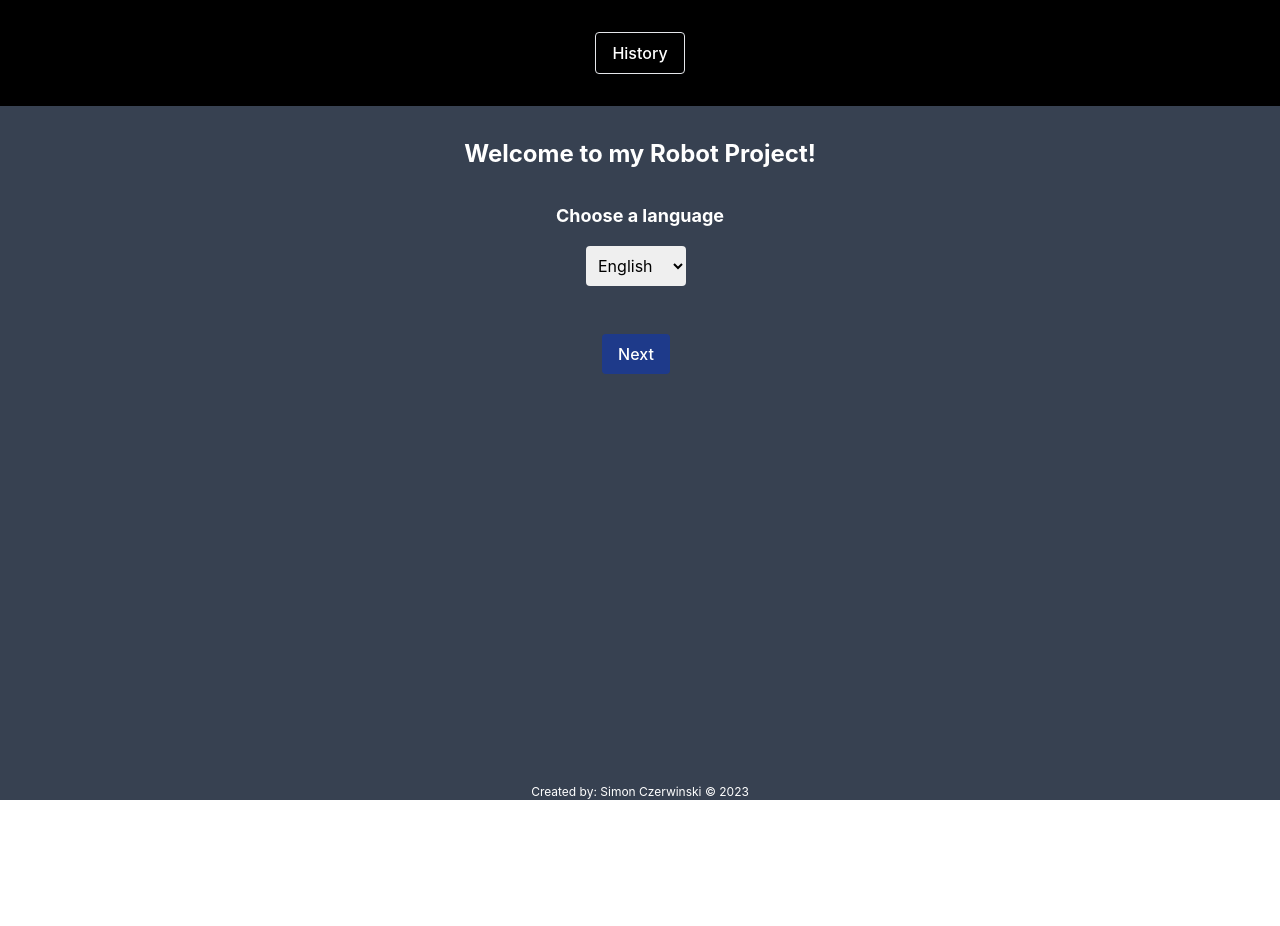
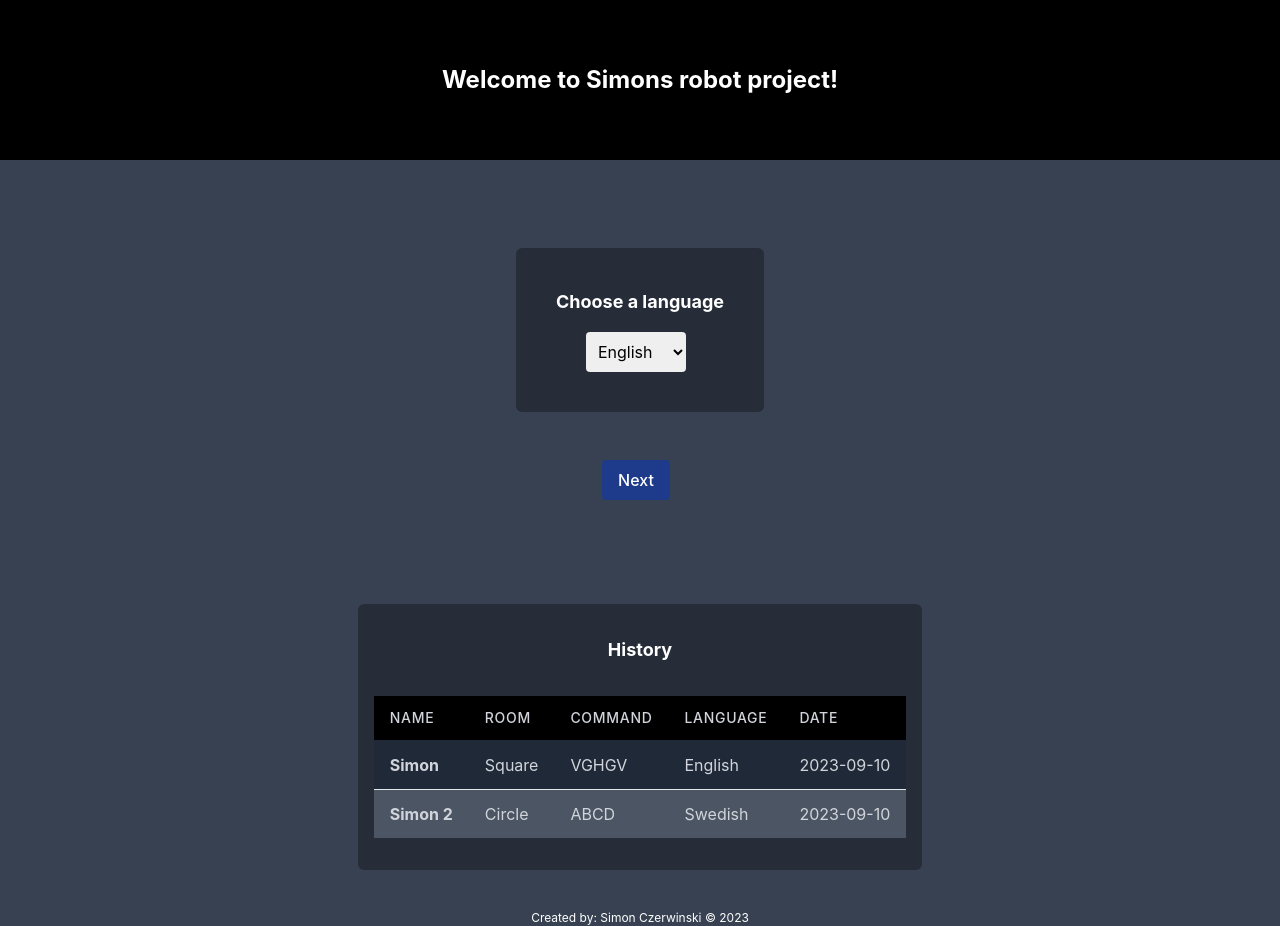
Before and after one commit to simonczerwinski/xstate-robot-project, a React (Create React App) app: page / in a window 1280 px wide. Before the commit the page ends 800 px from the top, so only its background shows below. Built offline with nearby package versions, Linux system fonts and the light colour scheme; what @xstate/inspect would draw is missing.

Commit message:
Added finish state to display where the robot is when finished. Added historylist mock

```diff
--- a/src/App.tsx
+++ b/src/App.tsx
@@ -1,19 +1,20 @@
 import React, { useState, useEffect } from 'react';
 import { ChangeEvent } from 'react';
-import clsx from 'clsx';
-import Skeleton, { SkeletonTheme } from 'react-loading-skeleton';
 import { useMachine } from '@xstate/react';
 import { commandMachine } from './state-machines/command.machine';
 import { robotMachine } from './state-machines/robot.machine';
 import { stepMachine } from './state-machines/step.machine';
-import './App.css';
-import 'react-loading-skeleton/dist/skeleton.css';
+import clsx from 'clsx';
+import Skeleton, { SkeletonTheme } from 'react-loading-skeleton';
 import Container from './component/Container/Container';
 import MasterLayout from './layout/MasterLayout';
 import Text from './component/Text/Text';
 import Button from './component/Button/Button';
 import Footer from './component/Footer/Footer';
 import Step from './component/Step/Step';
+import HistoryList from './component/HistoryList/HistoryList';
+import './App.css';
+import 'react-loading-skeleton/dist/skeleton.css';
 
 const App: React.FC = () => {
 	const [commandState, sendCommand] = useMachine(commandMachine);
@@ -39,6 +40,7 @@ const App: React.FC = () => {
 	const handleReset = () => {
 		if (value !== '') {
 			sendCommand('RESET');
+			sendRobot({ type: 'RESET' });
 			setValue('');
 		}
 	};
@@ -56,6 +58,24 @@ const App: React.FC = () => {
 		}, 500);
 	}, [sendCommand, sendRobot]);
 
+	// Example data
+	const dataFromDb = [
+		{
+			name: 'Simon',
+			room: 'Square',
+			command: 'VGHGV',
+			language: 'English',
+			date: '2023-09-10',
+		},
+		{
+			name: 'Simon 2',
+			room: 'Circle',
+			command: 'ABCD',
+			language: 'Swedish',
+			date: '2023-09-10',
+		},
+		// Add more data as needed
+	];
 	console.log(stepState.value);
 
 	const renderSteps = () => {
@@ -121,14 +141,7 @@ const App: React.FC = () => {
 						isRobotFinished={commandState.context.showSuccess}
 					>
 						<div className="flex flex-col items-center">
-							<label className="text-white font-medium font-semibold mb-2">
-								<Text
-									text="Step 4: Enter your command"
-									as="h3"
-									className="text-lg font-bold text-white mb-4"
-								/>
-							</label>
-							<div className="flex flex-row justify-items-center">
+							<div className="flex flex-row justify-items-center mt-4">
 								<input
 									className={clsx('h-10 mr-2 p-2 font-normal rounded', {
 										'border-2 border-red-500': commandState.context.showError,
@@ -144,9 +157,7 @@ const App: React.FC = () => {
 									className="font-bold py-2 px-4 rounded mb-10 mr-2"
 									type="button"
 									onClick={() => {
-										if (value !== '') {
-											sendCommand({ type: 'SUBMIT', value: value });
-										}
+										sendCommand({ type: 'SUBMIT', value: value });
 									}}
 									colors={{
 										background: 'blue-900',
@@ -260,28 +271,18 @@ const App: React.FC = () => {
 	return (
 		<MasterLayout>
 			<header className="bg-black relative flex flex-wrap items-center justify-between p-8 lg:justify-center xl:px-0">
-				{/* <img src={logo} alt="Logo" className="w-10 h-10 mr-4" /> */}
-
-				<Button
-					className="py-2 px-4 rounded border"
-					colors={{
-						background: 'transparent',
-						text: 'white',
-						hoverBackground: 'gray-100',
-						hoverText: 'black',
-					}}
-				>
-					<Text text="History" as="span" className="text-m font-medium" />
-				</Button>
-			</header>
-			<main className="flex flex-col w-full h-full justify-center items-center">
 				<Text
-					text="Welcome to my Robot Project!"
+					text="Welcome to Simons robot project!"
 					as="h1"
 					className="text-2xl font-bold text-white py-8"
 				/>
-				<div className="relative w-full h-full mt-auto overflow-hidden transition-all">
+			</header>
+			<main className="flex flex-col w-full h-full justify-center items-center py-10">
+				<div className="flex flex-col justify-center items-center overflow-hidden mt-8 p-4 rounded-md transition-all">
 					{renderSteps()}
+				</div>
+				<div className="flex flex-row justify-center items-center mx-auto pt-10">
+					<HistoryList data={dataFromDb} />
 				</div>
 			</main>
 			<Footer />
--- a/src/component/HistoryList/HistoryList.tsx
+++ b/src/component/HistoryList/HistoryList.tsx
@@ -1,13 +1,73 @@
 import React from 'react';
+import Text from '../Text';
+
+interface HistoryItem {
+	name?: string;
+	room?: string;
+	command?: string;
+	language?: string;
+	date?: string;
+}
 
 interface Props {
-	children: React.ReactNode;
+	data: HistoryItem[];
 }
 
-const HistoryList: React.FC<Props> = ({ children }) => {
+const HistoryList: React.FC<Props> = ({ data }) => {
 	return (
-		<div className="flex flex-col min-h-screen bg-gradient-to-b from-black to-blue-950">
-			{children}
+		<div className="bg-black bg-opacity-30 p-4 rounded-md">
+			<Text
+				as="h3"
+				text="History"
+				className="text-white text-lg font-bold p-4 text-center"
+			/>
+			<div className="overflow-x-auto py-4">
+				<table className="min-w-full bg-black text-gray-300 divide-y divide-gray-800">
+					<thead>
+						<tr>
+							<th className="px-2 sm:px-4 py-2 sm:py-3 text-left text-xs sm:text-sm font-medium uppercase tracking-wider">
+								Name
+							</th>
+							<th className="px-2 sm:px-4 py-2 sm:py-3 text-left text-xs sm:text-sm font-medium uppercase tracking-wider">
+								Room
+							</th>
+							<th className="px-2 sm:px-4 py-2 sm:py-3 text-left text-xs sm:text-sm font-medium uppercase tracking-wider">
+								Command
+							</th>
+							<th className="px-2 sm:px-4 py-2 sm:py-3 text-left text-xs sm:text-sm font-medium uppercase tracking-wider">
+								Language
+							</th>
+							<th className="px-2 sm:px-4 py-2 sm:py-3 text-left text-xs sm:text-sm font-medium uppercase tracking-wider">
+								Date
+							</th>
+						</tr>
+					</thead>
+					<tbody className="bg-gray-800 text-gray-300 divide-y divide-gray-200">
+						{data.map((item, index) => (
+							<tr
+								className={index % 2 === 0 ? 'bg-gray-800' : 'bg-gray-600'}
+								key={index}
+							>
+								<td className="px-2 sm:px-4 py-2 sm:py-3 whitespace-nowrap text-sm sm:text-base font-bold">
+									{item.name}
+								</td>
+								<td className="px-2 sm:px-4 py-2 sm:py-3 whitespace-nowrap text-sm sm:text-base">
+									{item.room}
+								</td>
+								<td className="px-2 sm:px-4 py-2 sm:py-3 whitespace-nowrap text-sm sm:text-base">
+									{item.command}
+								</td>
+								<td className="px-2 sm:px-4 py-2 sm:py-3 whitespace-nowrap text-sm sm:text-base">
+									{item.language}
+								</td>
+								<td className="px-2 sm:px-4 py-2 sm:py-3 whitespace-nowrap text-sm sm:text-base">
+									{item.date}
+								</td>
+							</tr>
+						))}
+					</tbody>
+				</table>
+			</div>
 		</div>
 	);
 };
--- a/src/component/SquareRoom/SquareRoom.tsx
+++ b/src/component/SquareRoom/SquareRoom.tsx
@@ -32,6 +32,7 @@ const Wall: React.FC<Props> = ({ children }) => {
 const SquareRoom: React.FC<Props> = ({ input }) => {
 	const [robotState, sendRobot] = useMachine(robotMachine);
 	const getCommands = input?.toLocaleUpperCase().split('');
+	const { x, y, direction, directionRotate } = robotState.context;
 
 	useEffect(() => {
 		const handleCommands = async () => {
@@ -76,6 +77,7 @@ const SquareRoom: React.FC<Props> = ({ input }) => {
 						console.error(`Bad command: ${command}`);
 					}
 				}
+				sendRobot({ type: 'FINISH' });
 			} else {
 				sendRobot({ type: 'RESET' });
 			}
@@ -83,8 +85,6 @@ const SquareRoom: React.FC<Props> = ({ input }) => {
 
 		handleCommands();
 	}, [input, sendRobot]);
-
-	const { x, y, direction, directionRotate } = robotState.context;
 
 	return (
 		<Wall>
--- a/src/component/Step/Step.tsx
+++ b/src/component/Step/Step.tsx
@@ -43,7 +43,10 @@ const Step: React.FC<StepProps> = ({
 			>
 				<div
 					ref={nodeRef}
-					className={clsx('flex flex-col items-center', className)}
+					className={clsx(
+						'flex flex-col items-center bg-black bg-opacity-30 p-10 rounded-md',
+						className
+					)}
 				>
 					<Text
 						text={title}
--- a/src/state-machines/robot.machine.ts
+++ b/src/state-machines/robot.machine.ts
@@ -40,10 +40,6 @@ export const robotMachine = createMachine<RobotContext>(
 			// Set tranistion states for robot movement
 			idle: {
 				on: {
-					RERUN: {
-						target: 'resetting',
-						actions: 'resetRobot',
-					},
 					MOVE_FORWARD: {
 						target: 'move',
 						actions: 'moveForward',
@@ -56,22 +52,23 @@ export const robotMachine = createMachine<RobotContext>(
 						target: 'turn',
 						actions: 'turnLeft',
 					},
+					FINISH: {
+						target: 'success',
+						actions: 'finish',
+					},
 					RESET: {
 						target: 'resetting',
 						actions: 'resetRobot',
 					},
 				},
 			},
-
 			// Set the robot's movement
 			move: {
 				invoke: {
 					src: 'moving',
-					onDone: [
-						{
-							target: 'checkMoves',
-						},
-					],
+					onDone: {
+						target: 'idle',
+					},
 					onError: {
 						target: 'idle',
 						actions: (e) => {
@@ -83,11 +80,9 @@ export const robotMachine = createMachine<RobotContext>(
 			turn: {
 				invoke: {
 					src: 'turning',
-					onDone: [
-						{
-							target: 'checkMoves',
-						},
-					],
+					onDone: {
+						target: 'idle',
+					},
 					onError: {
 						target: 'idle',
 						actions: (e) => {
@@ -113,14 +108,6 @@ export const robotMachine = createMachine<RobotContext>(
 					},
 				},
 			},
-			// Check if the robot moves successfully
-			checkMoves: {
-				always: [
-					{
-						target: 'success',
-					},
-				],
-			},
 			// Transition back to 'idle' after reset
 			backToStart: {
 				after: {
@@ -133,7 +120,7 @@ export const robotMachine = createMachine<RobotContext>(
 				after: {
 					300: 'idle',
 				},
-				entry: 'finish',
+				type: 'final',
 			},
 		},
 	},
```
